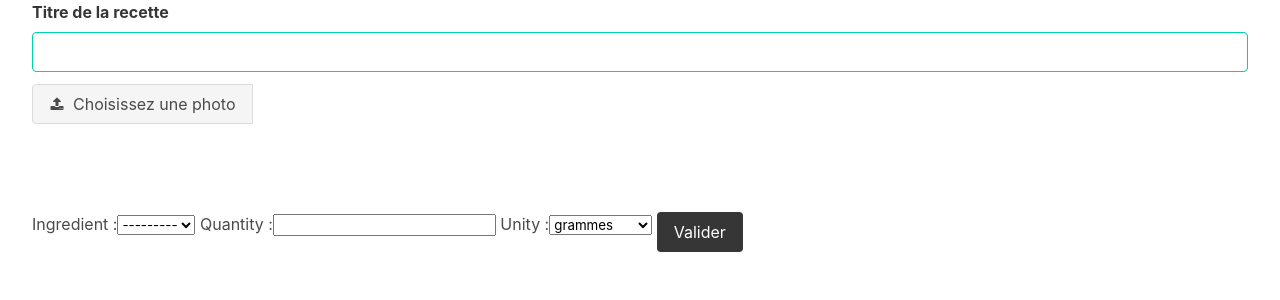
After one commit to StickHash/cmr, a Django app: page /nouvelle-recette/ in a window 1280 px wide. The commit adds this page. Shown: the top 300 px of the page. Run offline with Django 3.2, Linux system fonts and the light colour scheme; data that the repository does not hold is empty.

Commit message:
Adding new recipe page

```diff
--- a/cmr/urls.py
+++ b/cmr/urls.py
@@ -30,6 +30,7 @@ urlpatterns = [
                   path('logout/', lviews.user_logout, name='logout'),
                   path('recettes/', cviews.recipe_list, name='recipes'),
                   path('detail-recette/<int:recipe_id>/', cviews.recipe_detail, name='detail'),
+                  path('nouvelle-recette/', cviews.new_recipe, name='new_recipe'),
                   path('api/docs/', swviews.get_swagger_view()),
                   path('api/', include('api.urls')),
                   path('api-token-auth/', obtain_auth_token, name='api_token_auth'),
--- /dev/null
+++ b/content/forms.py
@@ -0,0 +1,15 @@
+from django import forms
+
+from content.models import Recipe, IngredientLine
+
+
+class RecipeForm(forms.ModelForm):
+    class Meta:
+        model = Recipe
+        fields = ('title', 'photo')
+
+
+class IngredientLineForm(forms.ModelForm):
+    class Meta:
+        model = IngredientLine
+        fields = ('ingredient', 'quantity', 'unity')
--- a/content/models.py
+++ b/content/models.py
@@ -4,6 +4,9 @@ from django.db import models
 
 class Ingredient(models.Model):
     name = models.CharField(max_length=50)
+
+    def __str__(self):
+        return self.name
 
 
 class Recipe(models.Model):
--- a/content/templates/content/base.html
+++ b/content/templates/content/base.html
@@ -4,6 +4,7 @@
 <head>
     <meta charset="UTF-8">
     <title>Titre page</title>
+    <link rel="stylesheet" href="https://stackpath.bootstrapcdn.com/font-awesome/4.7.0/css/font-awesome.min.css">
     <link rel="stylesheet" href="{% static 'css/bulma.css' %}">
 </head>
 <body class="container is-fluid">
--- /dev/null
+++ b/content/templates/content/new_recipe.html
@@ -0,0 +1,51 @@
+{% extends 'content/base.html' %}
+{% load custom_filters %}
+{% block content %}
+    <p>{{ message }}</p>
+    <form method="POST" enctype="multipart/form-data" class="recipe-form">
+        {% csrf_token %}
+        <div class="field">
+            {{ form.title.errors }}
+            <label for="{{ form.title.id_for_label }}" class="label">Titre de la recette</label>
+            {{ form.title|addclass:'input is-primary' }}
+        </div>
+        <div class="file has-name">
+            {{ form.photo.errors }}
+            <label for="{{ form.photo.id_for_label }}" class="file-label">
+                {{ form.photo|addclass:"file-input" }}
+                <span class="file-cta">
+                  <span class="file-icon">
+                    <i class="fa fa-upload"></i>
+                  </span>
+                  <span class="file-label">
+                    Choisissez une photo
+                  </span>
+                </span>
+                <span><figure class="image is-128x128">
+                    <img src="" alt="" id="selected_image">
+                </figure>
+                    </span>
+            </label>
+        </div>
+        {{ ingForm }}
+        <input type="submit" value="Valider" class="button is-dark">
+    </form>
+
+    <script>
+        fileselect = document.getElementById("id_photo")
+        fileselect.addEventListener('change', putImage, false)
+
+        function showImage(src, target) {
+            var fr = new FileReader();
+            fr.onload = function () {
+                target.src = fr.result;
+            }
+            fr.readAsDataURL(src.files[0]);
+        }
+
+        function putImage() {
+            var src = document.getElementById("id_photo");
+            var target = document.getElementById("selected_image");
+            showImage(src, target);
+        }</script>
+{% endblock %}
--- a/content/templates/content/recipes.html
+++ b/content/templates/content/recipes.html
@@ -24,14 +24,10 @@
                                 <div class="media-content">
                                     <p class="title is-4">{{ recipe.title }}</p>
                                     <p class="subtitle is-6">{{ recipe.author }}</p>
-                                    <p class="are-small">Nombre d'étape: {{ recipe.get_stepList.count }}</p>
                                 </div>
                             </div>
 
                             <div class="content">
-                                {% for ing in recipe.get_ingredientList %}
-                                    <p>{{ ing.quantity }}{{ ing.unity }} {{ ing.ingredient.name|lower }}</p>
-                                {% endfor %}
                             </div>
                         </div>
                     </div>
--- /dev/null
+++ b/content/templatetags/custom_filters.py
@@ -0,0 +1,19 @@
+from django import template
+
+register = template.Library()
+
+
+@register.filter(name='addclass')
+def addclass(value, arg):
+    return value.as_widget(attrs={'class': arg})
+
+
+@register.filter(name='addid')
+def addid(value, arg):
+    return value.as_widget(attrs={'id': arg})
+
+
+@register.filter(name='addclass_and_id')
+def addclassandid(value, args):
+    arg_list = args.split(',')
+    return value.as_widget(attrs={'class': arg_list[0], 'id': arg_list[1]})
--- a/content/views.py
+++ b/content/views.py
@@ -1,5 +1,7 @@
+from django.http import HttpResponseRedirect
 from django.shortcuts import render
 
+from content.forms import RecipeForm, IngredientLineForm
 from content.models import Recipe
 
 
@@ -19,3 +21,23 @@ def recipe_detail(request, recipe_id):
         'recipe': recipe,
     }
     return render(request, 'content/detail.html', context)
+
+
+def new_recipe(request):
+    form = RecipeForm()
+    ingForm = IngredientLineForm()
+    if request.method == 'POST':
+        form = RecipeForm(request.POST, request.FILES)
+        if form.is_valid():
+            recipe = form.save(commit=False)
+            recipe.author = request.user
+            recipe.save()
+            ingline = ingForm.save(commit=False)
+            ingline.recipe_id = recipe.id
+            ingline.ingredient_id = request.POST["ingredient"]
+            ingline.quantity = request.POST["quantity"]
+            ingline.save()
+            return HttpResponseRedirect('/recettes/')
+    else:
+        form = RecipeForm()
+    return render(request, 'content/new_recipe.html', {'form': form, 'ingForm': ingForm})
```
Also changed, not shown: content/templates/content/detail.html (+9 -0 lines), api/migrations/__init__.py (added), content/migrations/0009_auto_20200608_0851.py (added), content/migrations/0010_step.py (added).
